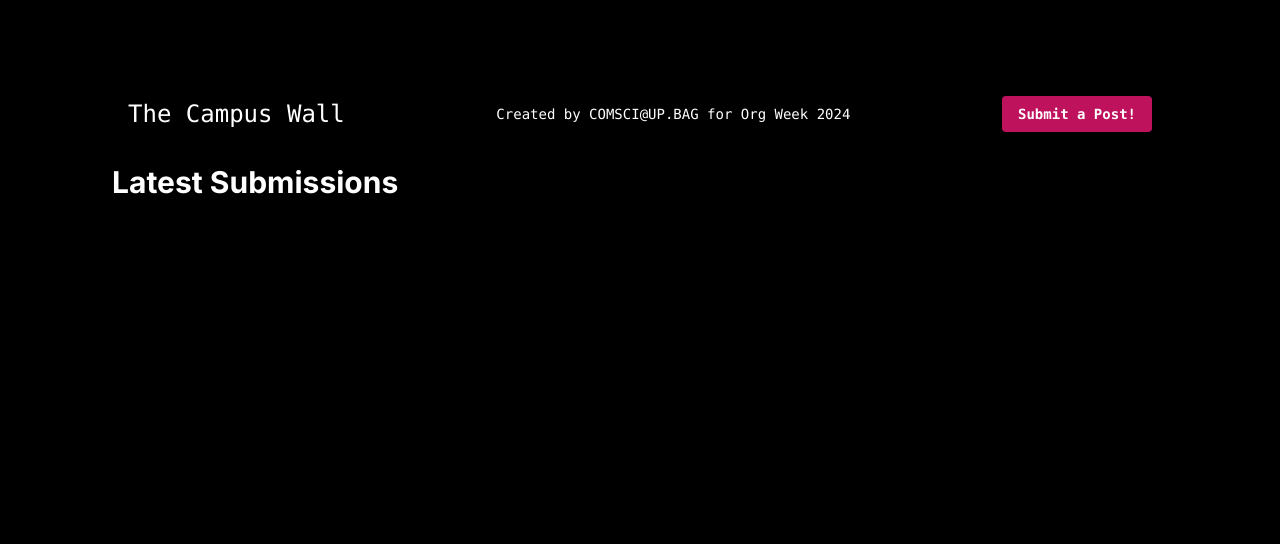
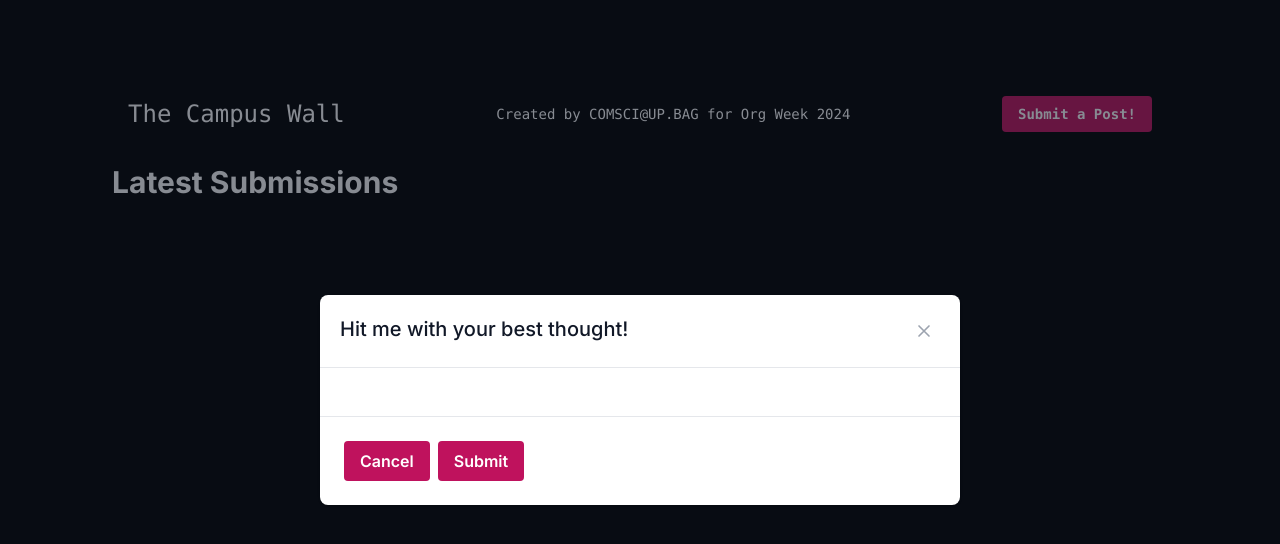
Before and after one commit to dimacuhamarc/campus-fw, a Next.js app: page / in a window 1280 px wide. Both pictures are taken after a click on the button "Submit a Post!". Shown: the top 544 px of the page. Built offline with nearby package versions, Linux system fonts and the light colour scheme.

Commit message:
fixed deployment

```diff
--- a/src/components/Button.tsx
+++ b/src/components/Button.tsx
@@ -1,3 +1,4 @@
+/* eslint-disable react/display-name */
 'use client';
 
 import cn from 'classnames';
@@ -11,6 +12,7 @@ type ButtonProps = {
     none?: any;
     onClick?: (e: any) => void;
     className?: string;
+    action?: boolean | string;
     name?: any;
     dataTestId?: string;
     loading?: boolean;
@@ -21,6 +23,7 @@ export const Button = forwardRef<HTMLButtonElement, ButtonProps>(
         {
             label,
             none,
+            action,
             dataTestId,
             className,
             loading = false,
@@ -34,6 +37,7 @@ export const Button = forwardRef<HTMLButtonElement, ButtonProps>(
                 `px-4 py-2 rounded`,
                 {
                     'bg-pink-700 text-white font-semibold': !none,
+                    'bg-indigo-900 text-white font-semibold hover:bg-indigo-950': action,
                     'cursor-not-allowed opacity-80 text-white font-semibold': props.disabled,
                     'hover:bg-pink-800 hover:shadow-md': !props.disabled,
                     'focus:outline-none': !props.disabled,
--- a/src/components/Modal.tsx
+++ b/src/components/Modal.tsx
@@ -1,12 +1,60 @@
 'use client';
 
-import React from 'react';
+import React, { ChangeEvent, useState } from 'react';
+import { Modal, ToggleSwitch } from 'flowbite-react';
+import { Button } from './Button';
 
-const Modal = () => {
-
-    return (
-        <div>Modal</div>
-    )
+interface ModalProps {
+    openModal: boolean;
+    onClose: () => void;
+    title?: string;
+    haveBody?: boolean;
+    buttonAction?: string;
+    handleTextChange?: (e: ChangeEvent<HTMLTextAreaElement>) => void;
+    handleCollegeChange?: (e: ChangeEvent<HTMLSelectElement>) => void;
+    handleAuthorChange?: (e: ChangeEvent<HTMLInputElement>) => void;
+    onSubmitPost?: () => void;
+    text?: string;
+    maxLength?: number;
+    isAnon?: boolean;
+    setIsAnon?: (value: boolean) => void;
 }
 
-export default Modal;
+export const ModalComponent: React.FC<ModalProps> = ({
+    openModal,
+    onClose,
+    title,
+    haveBody = true,
+    buttonAction,
+    handleTextChange,
+    handleCollegeChange,
+    handleAuthorChange,
+    onSubmitPost,
+    text,
+    maxLength,
+    isAnon,
+    setIsAnon,
+}) => {
+    return (
+        <Modal dismissible show={openModal} onClose={onClose}>
+            {/* modal header */}
+            <Modal.Header>{title}</Modal.Header>
+
+            {/* modal body */}
+            {haveBody && (
+                <Modal.Body>
+                    <div className="space-y-6">
+
+                    </div>
+                </Modal.Body>
+            )}
+
+            {/* modal footer */}
+            <Modal.Footer className="flex items-center">
+                {/* actions */}
+                <Button label="Cancel" onClick={onClose} />
+                <Button label={buttonAction} action />
+            </Modal.Footer>
+        </Modal>
+    );
+};
--- a/src/modules/wall/submit.tsx
+++ b/src/modules/wall/submit.tsx
@@ -2,6 +2,7 @@
 
 import React, { useState } from 'react';
 import { Button } from '@/components/Button';
+import { ModalComponent } from '@/components/Modal';
 
 const Submit = () => {
     const [openModal, setOpenModal] = useState<boolean>(false);
@@ -15,6 +16,12 @@ const Submit = () => {
             />
 
             {/* modal */}
+            <ModalComponent
+                openModal={openModal}
+                onClose={() => setOpenModal(false)}
+                title="Hit me with your best thought!"
+                buttonAction="Submit"
+            />
         </div>
     )
 }
```
